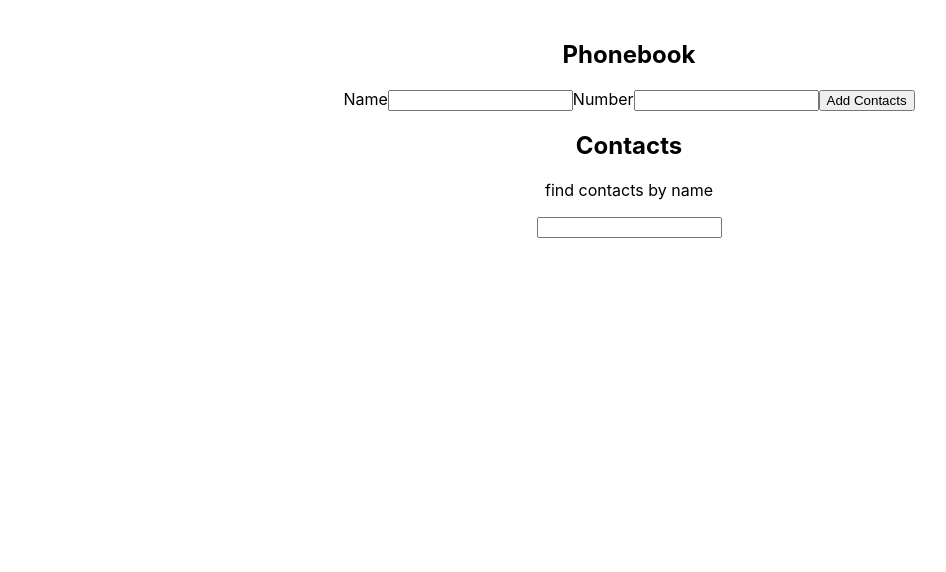
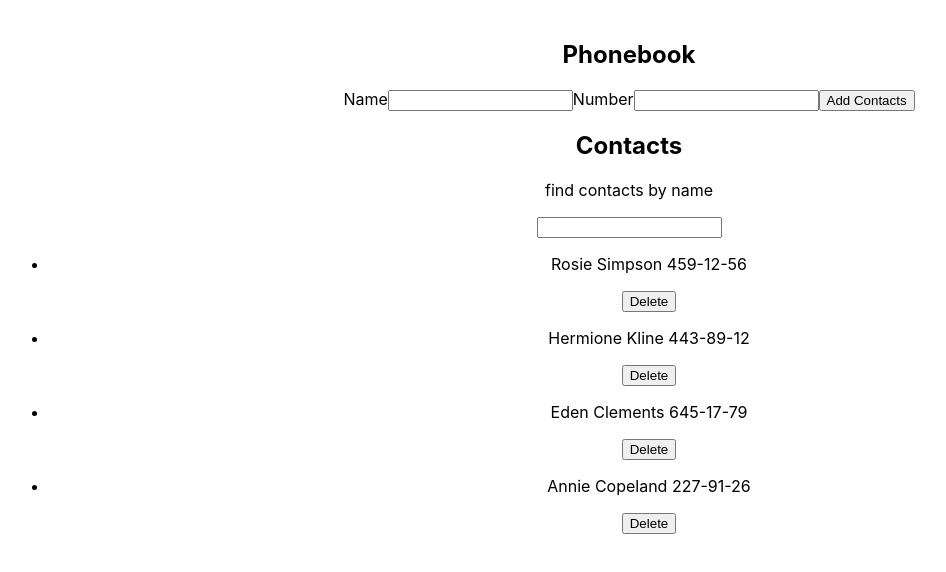
Before and after one commit to Galinaddd/goit-react-hw-02-phonebook, a React (Create React App) app: page / in a window 1280 px wide. Shown: the top 572 px of the page, without its empty margins (11-957 px from the left). Built offline with nearby package versions, Linux system fonts and the light colour scheme.

Commit message:
додає всю логіку без стилізації

```diff
--- a/src/components/App/App.jsx
+++ b/src/components/App/App.jsx
@@ -23,9 +23,20 @@ export class App extends Component {
       number,
       id: nanoid(5),
     };
-    this.setState(prevStaate => ({
-      contacts: [...prevStaate.contacts, newContact],
-    }));
+    const NameNornalized = name.toLowerCase();
+
+    const IsInContacts = this.state.contacts.some(
+      contact => contact.name.toLowerCase() === NameNornalized
+    );
+
+    console.log('IsInContacts', IsInContacts);
+
+    if (IsInContacts) alert(`${name} is olready in contacts`);
+    else
+      this.setState(prevStaate => ({
+        contacts: [...prevStaate.contacts, newContact],
+      }));
+
     console.log('state app after setstate', this.state);
   };
 
@@ -41,14 +52,14 @@ export class App extends Component {
   };
 
   render() {
-    const normalisedFilter = this.state.filter.toLowerCase;
+    const normalisedFilter = this.state.filter.toLowerCase();
 
-    const filtredContacs = this.state.contacts.filter(contact =>
+    const filtredContacts = this.state.contacts.filter(contact =>
       contact.name.toLowerCase().includes(normalisedFilter)
     );
 
     console.log('filter', this.state.filter);
-    console.log('filtered contacs', filtredContacs);
+    console.log('filtered contacs', filtredContacts);
 
     return (
       <Container>
@@ -58,7 +69,7 @@ export class App extends Component {
         <h2>Contacts</h2>
         {/* <Filter /> */}
         <ContactList
-          contacts={filtredContacs}
+          contacts={filtredContacts}
           onDelete={this.deleteContact}
           filter={this.state.filter}
           onFilterChange={this.changeFilter}
```
